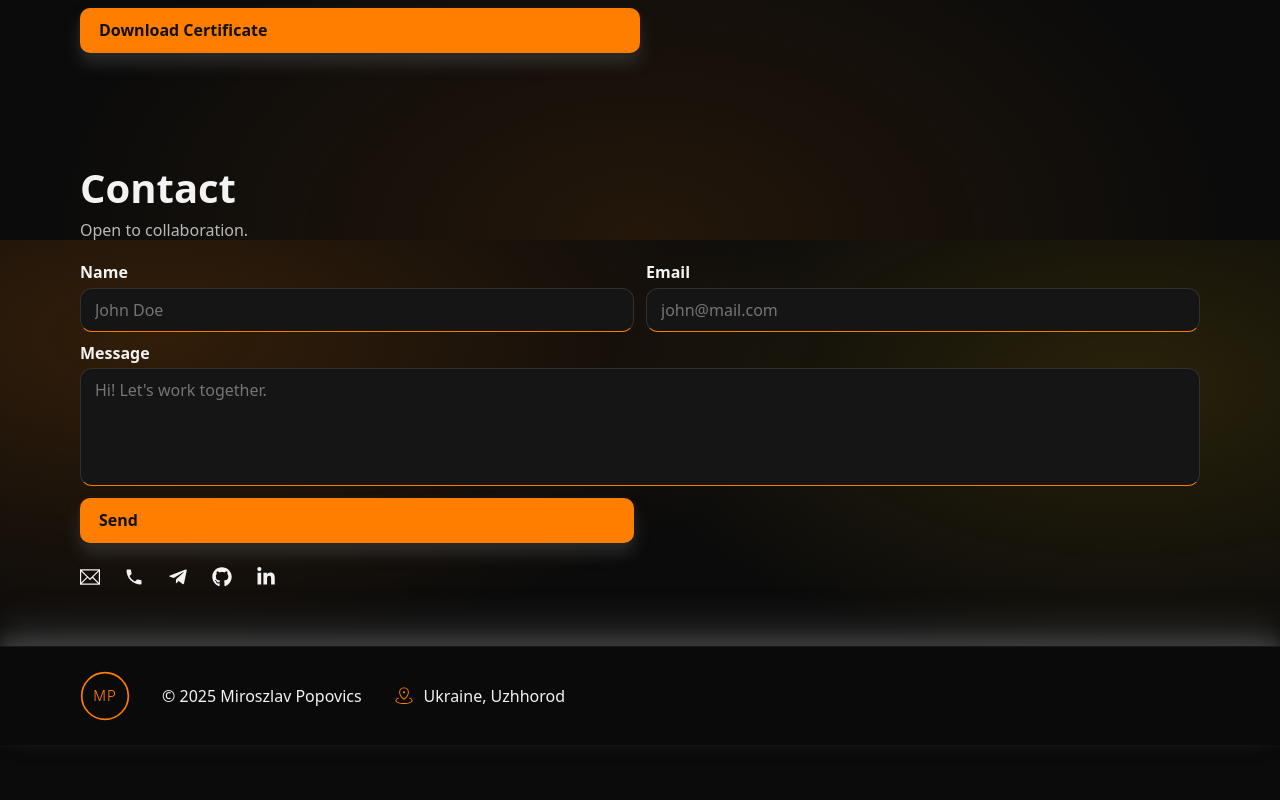
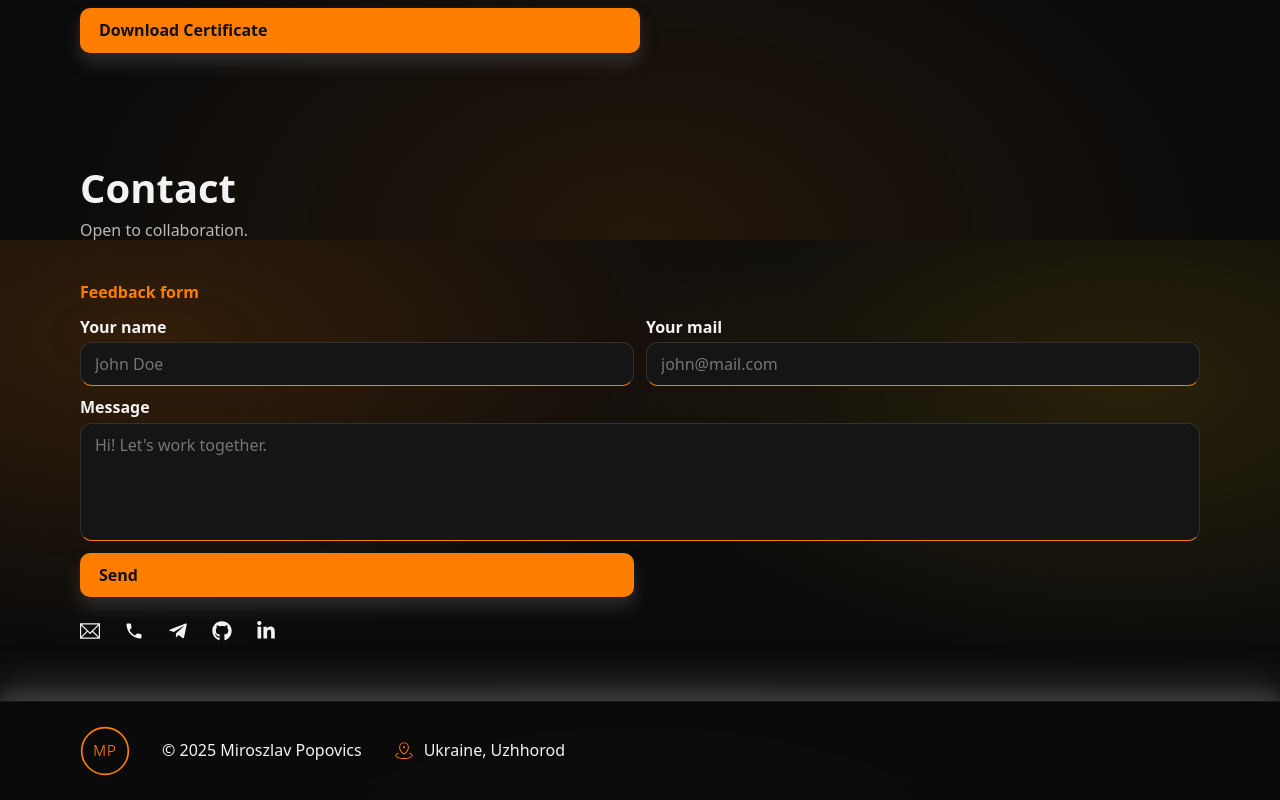
Before and after one commit to Mrszlv/my-resume, a React (Vite) app: page / in a window 1280 px wide. Shown: the part 2160-2960 px from the top of the page. Before the commit the page ends 2905 px from the top, so only its background shows below. Built offline with nearby package versions, Linux system fonts and the light colour scheme.

Commit message:
update footer & contact

```diff
--- a/src/components/Footer/Footer.jsx
+++ b/src/components/Footer/Footer.jsx
@@ -1,3 +1,5 @@
+import { useTranslation } from "react-i18next";
+
 import Logo from "../../assets/logo-2.svg";
 
 import { PiMapPinAreaLight } from "react-icons/pi";
@@ -5,16 +7,18 @@ import { PiMapPinAreaLight } from "react-icons/pi";
 import s from "./Footer.module.css";
 
 const Footer = () => {
+  const { t } = useTranslation();
+
   return (
     <footer className={s.footer}>
       <div className={`container ${s.footerInner}`}>
         <img className={s.logo} src={Logo} alt="logo" />
         <div className={s.copy}>
-          © {new Date().getFullYear()} Miroszlav Popovics
+          © {new Date().getFullYear()} {t("footer.text")}
         </div>
         <div className={s.geo}>
           <PiMapPinAreaLight className={s.icon} />{" "}
-          <span id="geo">Ukraine, Uzhhorod</span>
+          <span id="geo">{t("footer.geo")}</span>
         </div>
       </div>
     </footer>
--- a/src/i18n/locales/en/translation.json
+++ b/src/i18n/locales/en/translation.json
@@ -57,8 +57,9 @@
   "contact": {
     "title": "Contact",
     "lead": "Open to collaboration.",
-    "name": "Name",
-    "email": "Email",
+    "form": "Feedback form",
+    "name": "Your name",
+    "email": "Your mail",
     "message": "Message",
     "send": "Send",
     "sended": "Sended",
@@ -66,5 +67,10 @@
     "success": "Your message has been sent.",
     "iziError": "Error!",
     "error": " Something went wrong. Please try again."
+  },
+
+  "footer": {
+    "text": "Miroszlav Popovics",
+    "geo": "Ukraine, Uzhhorod"
   }
 }
--- a/src/i18n/locales/uk/translation.json
+++ b/src/i18n/locales/uk/translation.json
@@ -57,8 +57,9 @@
   "contact": {
     "title": "Контакти",
     "lead": "Готовий до співпраці.",
-    "name": "Ім'я",
-    "email": "Email",
+    "form": "Форма зворотнього зв'язку",
+    "name": "Ваше ім'я",
+    "email": "Ваша пошта",
     "message": "Повідомлення",
     "send": "Надіслати",
     "sended": "Надіслано",
@@ -66,5 +67,10 @@
     "success": "Ваше повідомлення надіслано.",
     "iziError": "Помилка!",
     "error": " Щось пішло не так. Спробуйте ще раз."
+  },
+
+  "footer": {
+    "text": "Мирослав Попович",
+    "geo": "Ураїна, Ужгород"
   }
 }
--- a/src/sections/Contact/Contact.jsx
+++ b/src/sections/Contact/Contact.jsx
@@ -54,6 +54,7 @@ const Contact = () => {
   return (
     <div data-aos="fade-up" data-aos-delay="0">
       <Section id="contact" title={t("contact.title")} lead={t("contact.lead")}>
+        <strong className={s.strong}>{t("contact.form")}</strong>
         <form
           ref={formRef}
           className={s.form}
--- a/src/sections/Contact/Contact.module.css
+++ b/src/sections/Contact/Contact.module.css
@@ -1,3 +1,8 @@
+.strong {
+  color: var(--brand);
+  margin-top: 20px;
+}
+
 .form {
   display: grid;
   gap: 12px;
```
